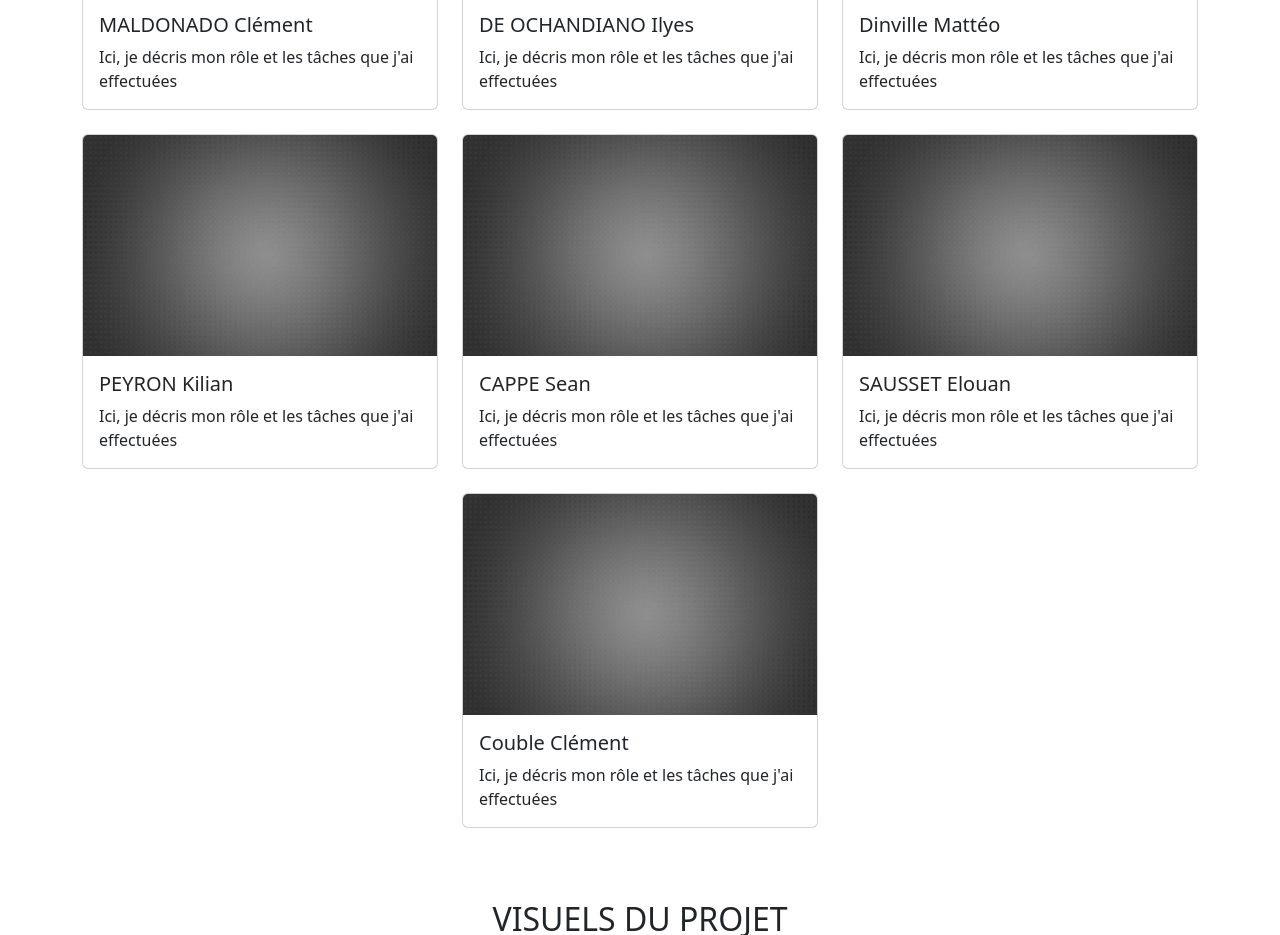
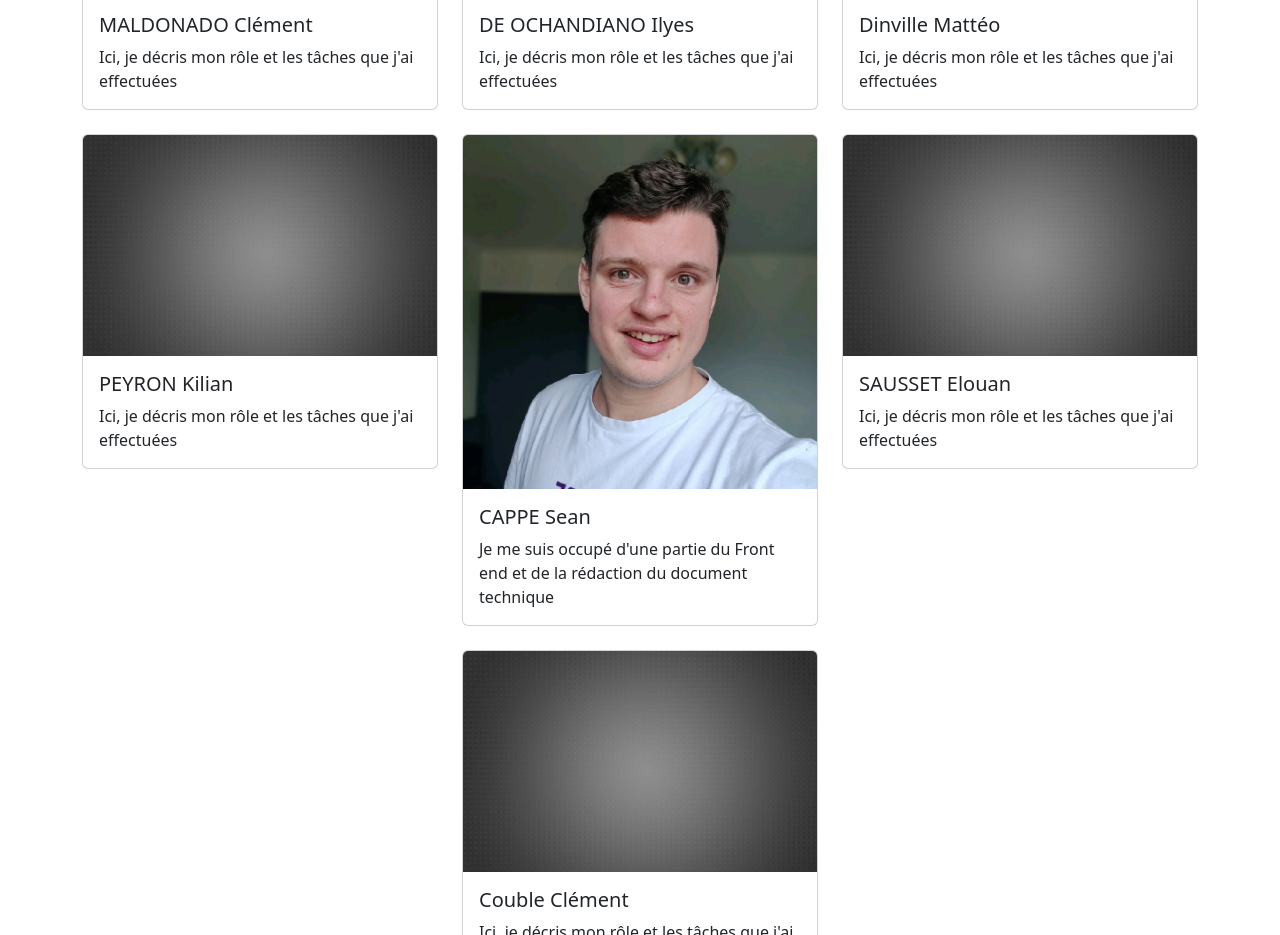
Before and after one commit to HunknownH/SiteVitrineYEvents, a plain HTML site: page challenge48h.html in a window 1280 px wide. Shown: the part 1064-1999 px from the top of the page. Drawn offline with nearby package versions, Linux system fonts and the light colour scheme.

Commit message:
photo sean

```diff
--- a/challenge48h.html
+++ b/challenge48h.html
@@ -126,10 +126,10 @@
         <!-- [EDIT] PRESENTATION ETUDIANT 5 -->
         <div class="col-lg-4 col-md-6 col-sm-12 mb-4">
           <div class="card">
-          <img src="lorem-ipsum.jpg" class="card-img-top" alt="Etudiant 1">
+          <img src="Sean.jpg" class="card-img-top" alt="Etudiant 1">
             <div class="card-body">
               <h5 class="card-title">CAPPE Sean</h5>
-              <p class="card-text">Ici, je décris mon rôle et les tâches que j'ai effectuées</p>
+              <p class="card-text">Je me suis occupé d'une partie du Front end et de la rédaction du document technique</p>
             </div>
           </div>
         </div>
```
Also changed, not shown: Sean.jpg (added).
